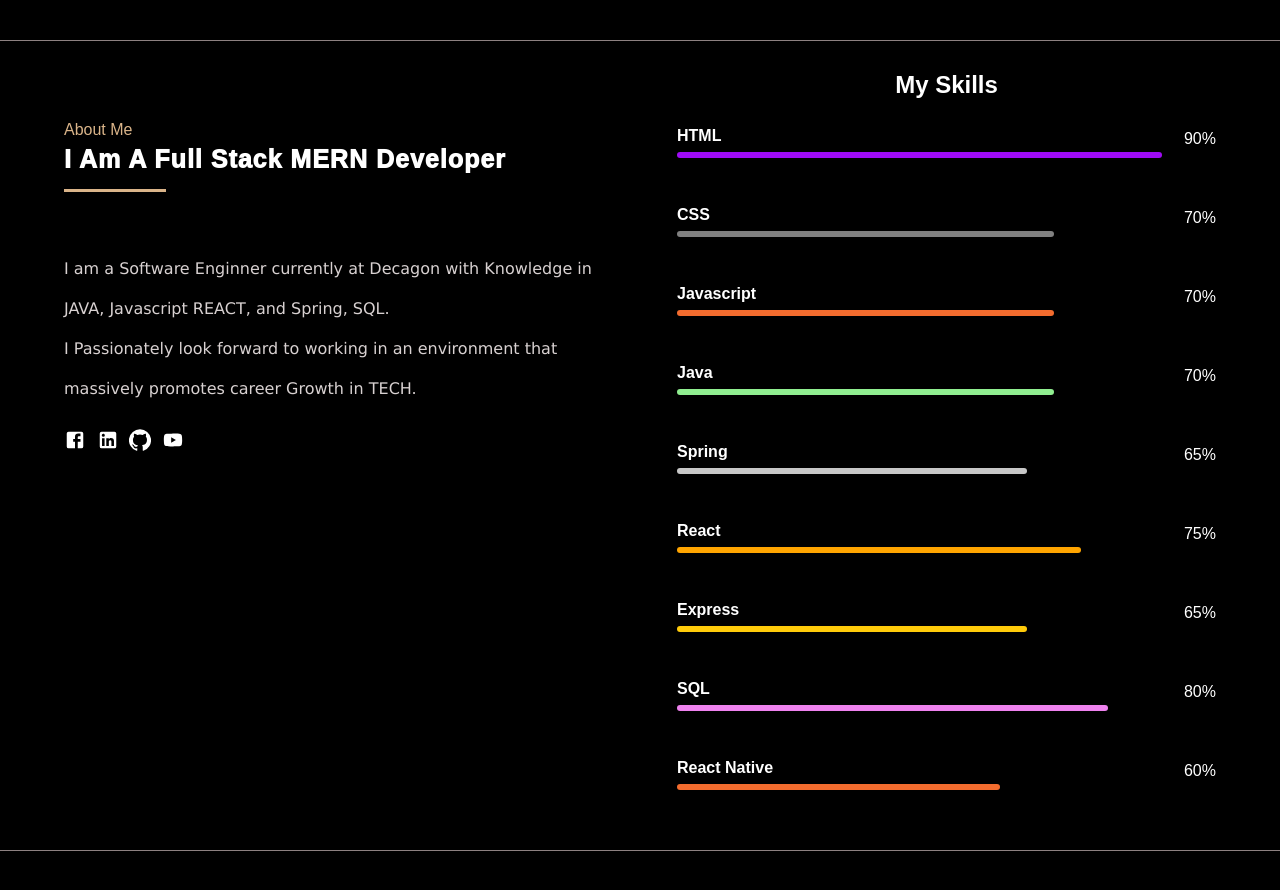
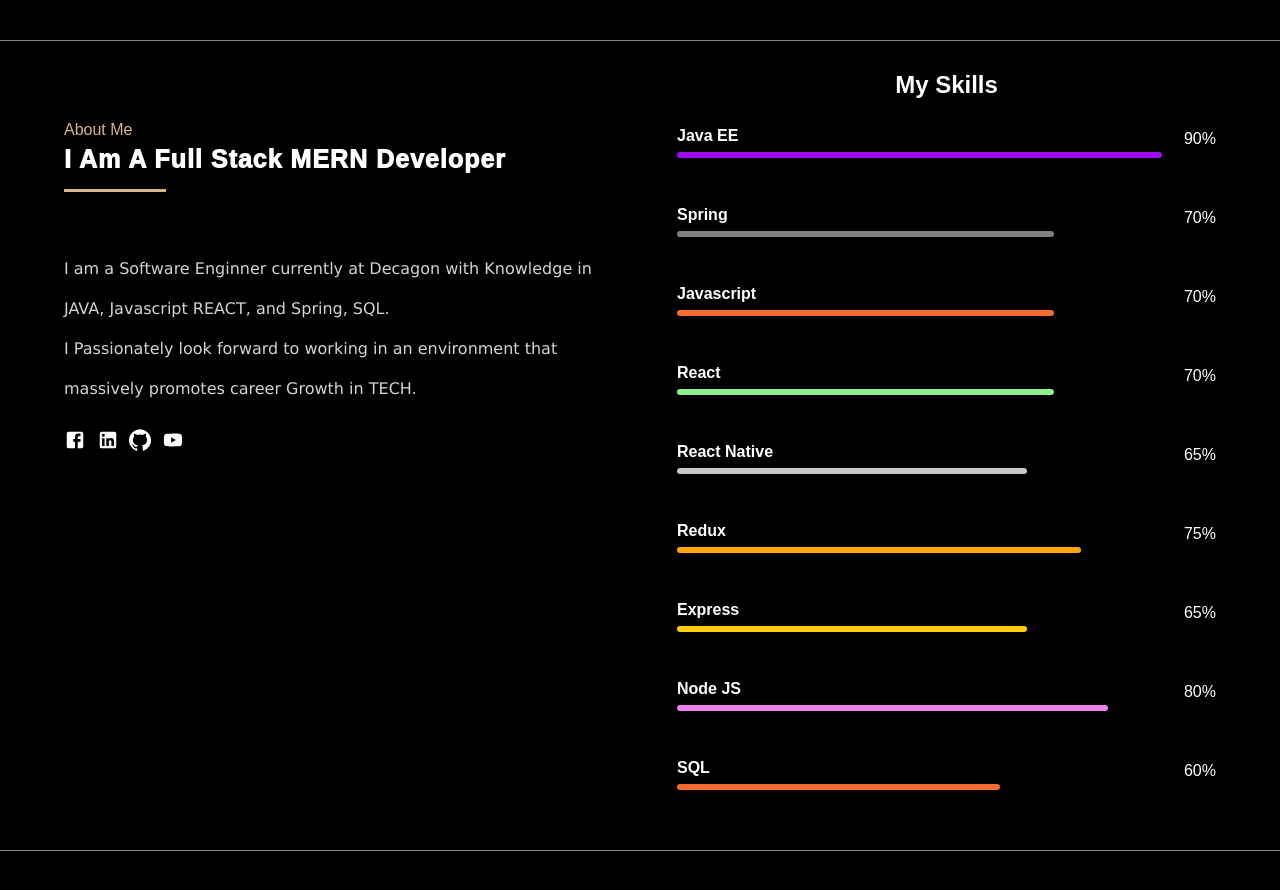
Before and after one commit to Osinachi-cloud/Personal-Portfolio, a React (Create React App) app: page / in a window 1280 px wide. Shown: the part 760-1650 px from the top of the page. Built offline with nearby package versions, Linux system fonts and the light colour scheme.

Commit message:
edited content

```diff
--- a/src/Skills.js
+++ b/src/Skills.js
@@ -16,7 +16,7 @@ function Skills() {
                  <div className="skills_data">
                      <div className="skills_names">
 
-                         <span className="skills_name">HTML</span>
+                         <span className="skills_name">Java EE</span>
                      </div>
                      <div>
                         <span className="skills_percentage">90% </span>
@@ -28,7 +28,7 @@ function Skills() {
                  <div className="skills_data">
                      <div className="skills_names">
 
-                         <span className="skills_name">CSS</span>
+                         <span className="skills_name">Spring</span>
                      </div>
                      <div>
                         <span className="skills_percentage">70% </span>
@@ -50,7 +50,7 @@ function Skills() {
                  <div className="skills_data">
                      <div className="skills_names">
 
-                         <span className="skills_name">Java</span>
+                         <span className="skills_name">React</span>
                      </div>
                      <div>
                         <span className="skills_percentage">70% </span>
@@ -64,7 +64,7 @@ function Skills() {
                  <div className="skills_data">
                     <div className="skills_names">
 
-                        <span className="skills_name">Spring</span>
+                        <span className="skills_name">React Native</span>
                     </div>
                     <div>
                        <span className="skills_percentage">65%</span>
@@ -77,7 +77,7 @@ function Skills() {
                 <div className="skills_data">
                     <div className="skills_names">
 
-                        <span className="skills_name">React</span>
+                        <span className="skills_name">Redux</span>
                     </div>
                     <div>
                        <span className="skills_percentage">75%</span>
@@ -101,7 +101,7 @@ function Skills() {
                 <div className="skills_data">
                     <div className="skills_names">
 
-                        <span className="skills_name">SQL</span>
+                        <span className="skills_name">Node JS</span>
                     </div>
                     <div>
                        <span className="skills_percentage">80% </span>
@@ -112,7 +112,7 @@ function Skills() {
                 <div className="skills_data">
                     <div className="skills_names">
 
-                        <span className="skills_name">React Native</span>
+                        <span className="skills_name">SQL</span>
                     </div>
                     <div>
                        <span className="skills_percentage">60% </span>
```
